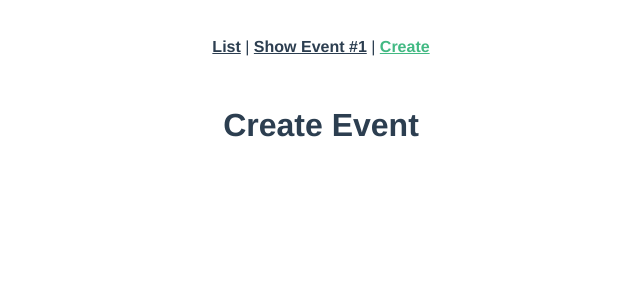
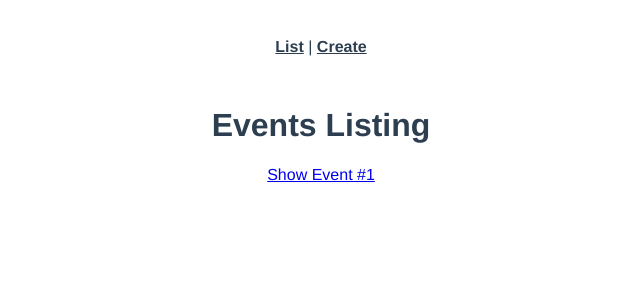
Before and after one commit to CampbellD84/real-world-vue, a Vue app: page /#/event/create in a window 1280 px wide. Before the commit this address led to /#/event/create. Shown: the top 300 px of the page, without its empty margins (319-959 px from the left). Built offline with nearby package versions, Linux system fonts and the light colour scheme.

Commit message:
Add dynamic routes to example app

```diff
--- a/src/App.vue
+++ b/src/App.vue
@@ -2,7 +2,6 @@
   <div id="app">
     <div id="nav">
       <router-link :to="{ name: 'event-list' }">List</router-link> |
-      <router-link :to="{ name: 'event-show' }">Show Event #1</router-link> |
       <router-link :to="{ name: 'event-create' }">Create</router-link>
     </div>
     <router-view />
--- a/src/router/index.js
+++ b/src/router/index.js
@@ -13,9 +13,10 @@
     component: EventList
   },
   {
-    path: '/event',
+    path: '/event/:id',
     name: 'event-show',
-    component: EventShow
+    component: EventShow,
+    props: true
   },
   {
     path: '/event/create',
@@ -25,6 +26,7 @@
 ]
 
 const router = new VueRouter({
+  mode: 'history',
   routes
 })
 
--- a/src/views/EventList.vue
+++ b/src/views/EventList.vue
@@ -1,3 +1,8 @@
 <template>
-  <h1>Events Listing</h1>
+  <div>
+    <h1>Events Listing</h1>
+    <router-link :to="{ name: 'event-show', params: { id: '1' } }"
+      >Show Event #1</router-link
+    >
+  </div>
 </template>
--- a/src/views/EventShow.vue
+++ b/src/views/EventShow.vue
@@ -1,3 +1,8 @@
 <template>
-  <h1>Showing event #1</h1>
+  <h1>Showing event #{{ id }}</h1>
 </template>
+<script>
+export default {
+  props: ['id']
+}
+</script>
```
